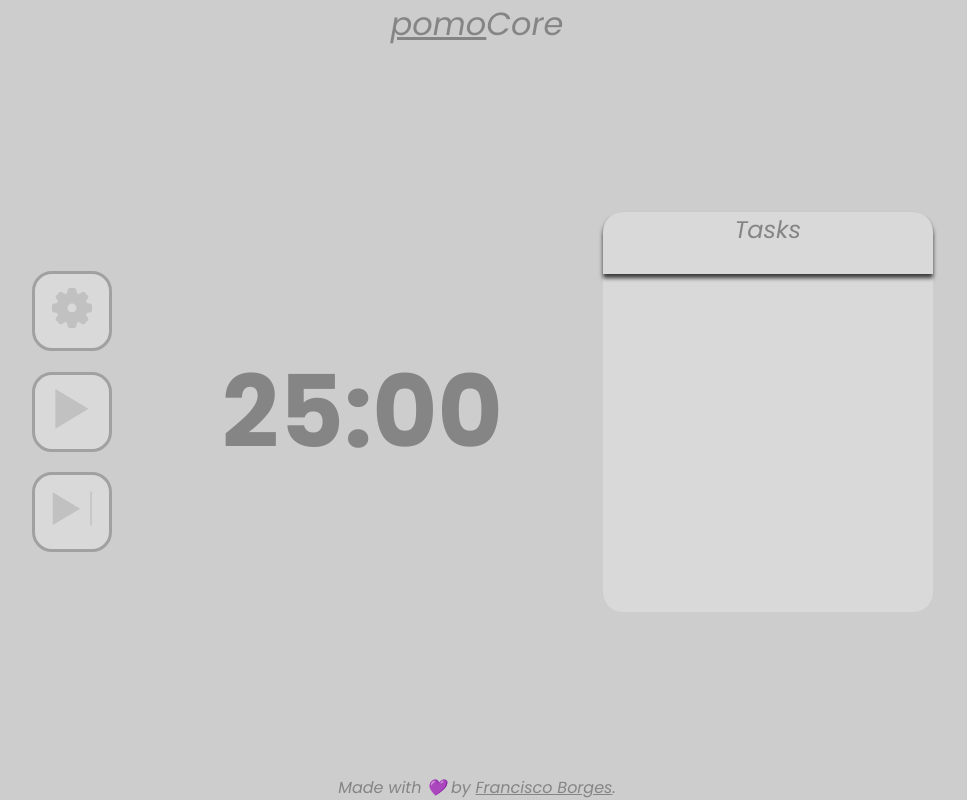
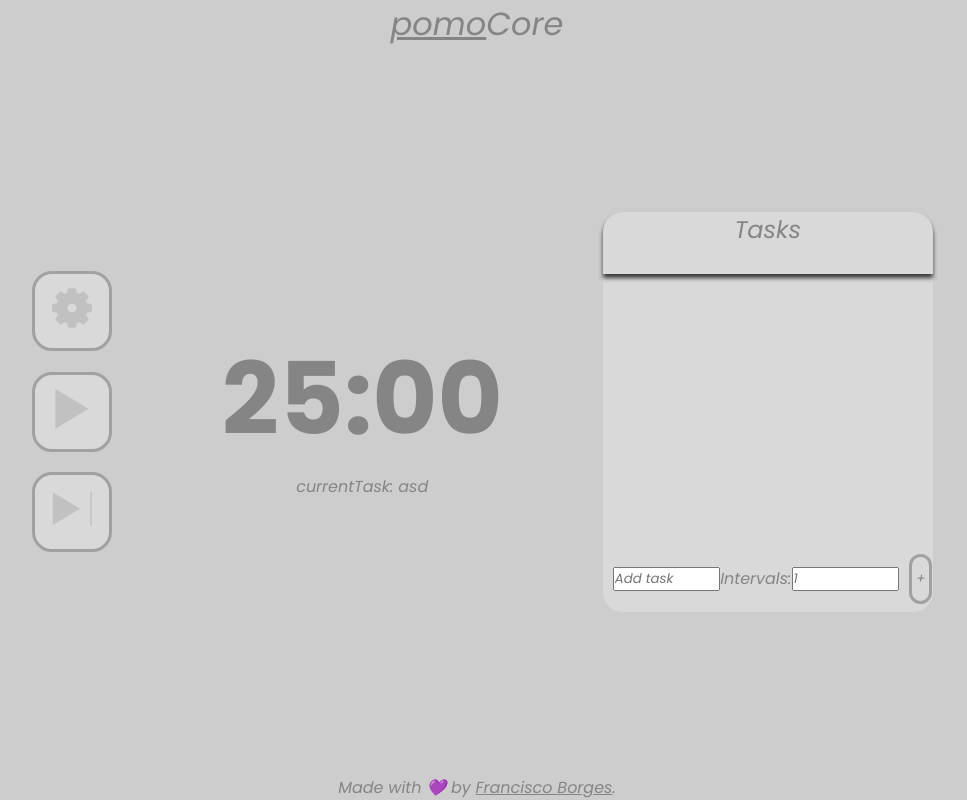
Before and after one commit to Franciscoborges2002/pomoCore, a Vue app: page / in a window 1280 px wide. Shown: the whole page, without its empty margins (163-1130 px from the left). Built offline with nearby package versions, Linux system fonts and the light colour scheme.

Commit message:
Started to add the tasks part of the app

```diff
--- a/src/components/Home.vue
+++ b/src/components/Home.vue
@@ -21,13 +21,29 @@
           <img src="@/assets/skipButton.svg">
         </button>
       </div>
-      <div class="timer">
-        {{timeDisplay}}
+      <div class="timerContainer">
+        <div class="timer">
+          {{timeDisplay}}
+        </div>
+        <div class="currentTask">
+          currentTask: {{ currentTask }}
+        </div>
       </div>
       <div class="tasks">
         <div class="tasksHeader">
           <h2>Tasks</h2>
         </div>
+        <div class="tasksBody">
+          <div class="taskList">
+            <task v-for="task in tasks" :key="task.id" :task="task" />
+          </div>
+        </div>
+        <form class="tasksAddTask" @submit.prevent="addTask(task)">
+          <input type="text" placeholder="Add task" v-model="task.description"/>
+          <span>Intervals:</span>
+          <input type="number" value="1" placeholder="1" min="1" v-model="task.totalIntervals"/><!-- Give error if the user puts 0 here -->
+          <button>+</button>
+        </form>
       </div>
     </div>
     <footer>
@@ -39,6 +55,7 @@
 <script>
   import {ref} from 'vue';
 
+  import Task from './Task.vue';
   import SettingsMenu from './SettingsMenu.vue';
 
   const config = require('../mainConfig.js');
@@ -46,7 +63,8 @@
     export default {
         name: 'Home',
         components:{
-          SettingsMenu
+          SettingsMenu,
+          Task
         },
         setup(){
           const popupTriggers = ref({
@@ -73,7 +91,13 @@
           return {
             currentTimeInSeconds: focusTime * 60,
             timeRunning: false,
-            playButtonShow: true
+            playButtonShow: true,
+            tasks: [],
+            task:{
+              checked: false,
+              intervalsMade: 0
+            },
+            currentTask: 'asd'/*Mudar a current task*/
         };
       },
       methods:{
@@ -105,6 +129,10 @@
         },
         stopClock(){
           clearInterval(this.interval);
+        },
+        addTask(task){
+          task.id = Date.now();
+          this.tasks.push(task);
         }
       },
       computed: {
@@ -141,7 +169,7 @@
     }
 </script>
 
-<style>
+<style scoped>
 .container{
   height: 100vh;
   display: flex;
@@ -178,6 +206,59 @@
   justify-content: center;
 }
 
+
+.tasks .tasksBody{
+  padding-top: 10px;
+  width: 100%;
+  height: 65%;
+}
+
+.tasks .tasksAddTask{
+  padding-left: 10px;
+  padding-right: 10px;
+  width: 100%;
+  display: flex;
+  flex-direction: row;
+  flex-wrap: nowrap;
+  justify-content: space-between;
+  align-items: center;
+  align-content: flex-end;
+}
+
+.tasks .tasksAddTask input{
+  width: 80%;
+}
+
+.tasks .tasksAddTask button{
+  margin: 0.8vw;
+  background-color: #D9D9D9;
+  border-style: solid;
+  border-width: 3px;
+  border-color: #A1A1A1;
+  border-radius: 20px;
+  width: 50px;
+  height: 50px;
+}
+
+.tasks .tasksAddTask button:hover{
+  background-color: #c7c7c7;
+}
+
+.tasks .tasksAddTask button:active{
+  background-color:olive;
+}
+
+.timerContainer{
+  display: flex;
+  flex-direction: column;
+  justify-content: center;
+}
+
+.timerContainer .currentTask{
+  display: flex;
+  justify-content: center;
+}
+
 .buttons{
   display: flex;
   flex-direction:column;
@@ -200,6 +281,7 @@
   font-style: italic;
 }
 
+/* Style for all buttons*/
 button{
   margin: 0.8vw;
   background-color: #D9D9D9;
--- /dev/null
+++ b/src/components/Task.vue
@@ -0,0 +1,45 @@
+<template>
+    <div class="taskContainer">
+        <div class="taskContent">
+            <div class="taskTitle">
+                {{ task.description}}
+            </div>
+
+            <div class="taskBody">
+                {{ task.intervalsMade }} / {{ task.totalIntervals }}
+
+            </div>
+        </div>
+
+        <div class="taskActions">
+            <button>Done!</button>
+            <button>Remove</button>
+        </div>
+    </div>
+</template>
+
+<script>
+
+    export default {
+        name: "Task",
+
+        props:{
+            task:{
+                type: Object,
+                required: true
+            }
+        }
+
+    };
+
+</script>
+
+<style scoped>
+.taskContainer{
+    display: flex;
+    flex-direction: row;
+    flex-wrap: nowrap;
+    justify-content: space-between;
+
+}
+</style>
```
Also changed, not shown: 2 other files (tests, documents, lock files or other folders).
